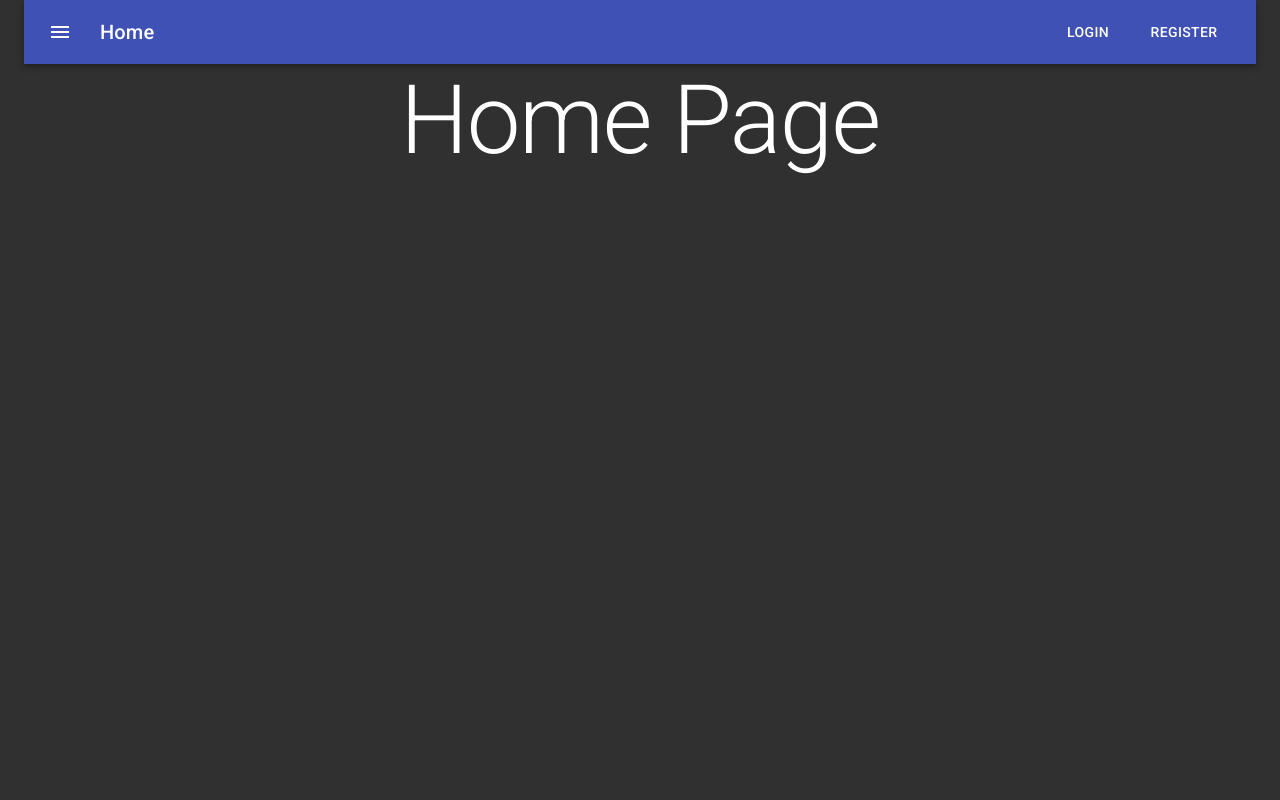
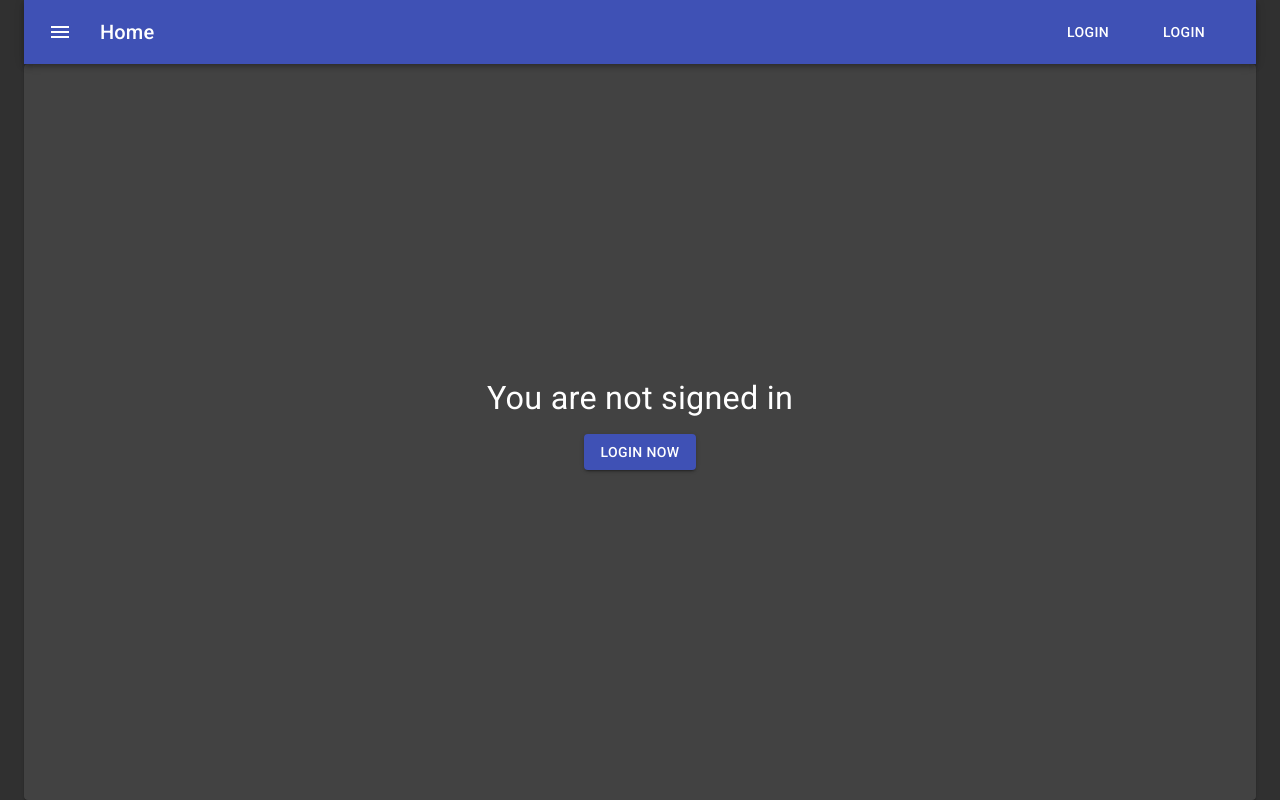
Before and after one commit to az3r/GraduateProject, a Next.js app: page / in a window 1280 px wide. Built offline with nearby package versions, Linux system fonts and the light colour scheme.

Commit message:
+ create AuthProvider for authentication state

```diff
--- a/components/app_bars.jsx
+++ b/components/app_bars.jsx
@@ -8,13 +8,12 @@ import {
   Typography,
 } from "@material-ui/core";
 import MenuIcon from "@material-ui/icons/Menu";
-import { useRouter } from "next/router";
+import Link from "next/link";
 
 function GuestAppBar() {
   const styles = useStyles();
-  const router = useRouter();
   return (
-    <AppBar position="static" className={styles.root}>
+    <AppBar position="static">
       <Toolbar>
         <IconButton className={styles.menu} edge="start" aria-label="menu">
           <MenuIcon />
@@ -22,30 +21,22 @@ function GuestAppBar() {
         <Typography className={styles.title} variant="h6">
           Home
         </Typography>
-        <Button className={styles.action} onClick={toLoginPage}>
-          Login
-        </Button>
-        <Button className={styles.action} onClick={toRegisterPage}>
-          Register
-        </Button>
+        <Link href="/login">
+          <Button className={styles.action} href="/login">
+            Login
+          </Button>
+        </Link>
+        <Link href="/register">
+          <Button className={styles.action} href="/register">
+            Login
+          </Button>
+        </Link>
       </Toolbar>
     </AppBar>
   );
-
-  function toLoginPage(e) {
-    e.preventDefault();
-    router.push("/login");
-  }
-  function toRegisterPage(e) {
-    e.preventDefault();
-    router.push("/register");
-  }
 }
 
 const useStyles = makeStyles((theme) => ({
-  root: {
-    flexGrow: 1,
-  },
   title: {
     flexGrow: 1,
   },
--- a/package.json
+++ b/package.json
@@ -10,6 +10,7 @@
   "dependencies": {
     "@material-ui/core": "^4.11.2",
     "@material-ui/icons": "^4.11.2",
+    "email-validator": "^2.0.4",
     "firebase": "^8.2.1",
     "firebase-admin": "^9.4.2",
     "firebaseui": "^4.7.1",
--- a/pages/index.jsx
+++ b/pages/index.jsx
@@ -1,20 +1,53 @@
-import { Container, Typography } from "@material-ui/core";
+import {
+  Container,
+  Paper,
+  Typography,
+  Box,
+  makeStyles,
+  Button,
+} from "@material-ui/core";
 import Head from "next/head";
+import Link from "next/link";
 import { GuestAppBar } from "../components/app_bars";
+
 export default function Home() {
+  const styles = useStyles();
   return (
-    <>
-      <Head>
-        <title>Smart Coder</title>
-        <link rel="icon" href="/favicon.ico" />
-      </Head>
+    <Container>
+      <Box display="flex" flexDirection="column" height="100vh">
+        <Head>
+          <title>Smart Coder</title>
+          <meta property="og-title" content="Smart Coder" />
+        </Head>
 
-      <Container>
         <GuestAppBar />
-        <Typography variant="h1" align="center">
-          Home Page
-        </Typography>
-      </Container>
-    </>
+        <Paper className={styles.body}>
+          <Typography variant="h4">You are not signed in</Typography>
+          <Link href="/login">
+            <Button
+              className={styles.spacing}
+              variant="contained"
+              color="primary"
+              href="/login"
+            >
+              Login Now
+            </Button>
+          </Link>
+        </Paper>
+      </Box>
+    </Container>
   );
 }
+
+const useStyles = makeStyles((theme) => ({
+  body: {
+    display: "flex",
+    flexDirection: "column",
+    flex: 1,
+    alignItems: "center",
+    justifyContent: "center",
+  },
+  spacing: {
+    margin: theme.spacing(2),
+  },
+}));
--- a/pages/register.jsx
+++ b/pages/register.jsx
@@ -62,6 +62,7 @@ export default function Register() {
         <Button variant="contained" color="primary" type="submit" fullWidth>
           Register
         </Button>
+        <CircularProgress color="secondary" className={styles.seperator} />
         <Box
           className={styles.seperator}
           display="flex"
@@ -79,7 +80,6 @@ export default function Register() {
               Login to start now
             </Button>
           </Link>
-          <CircularProgress color="secondary" className={styles.seperator} />
         </Box>
       </Container>
     </form>
```
Also changed, not shown: hooks/auth.jsx (added, +15 -0 lines), public/avatar.jpeg (added), 1 other file (tests, documents, lock files or other folders).
